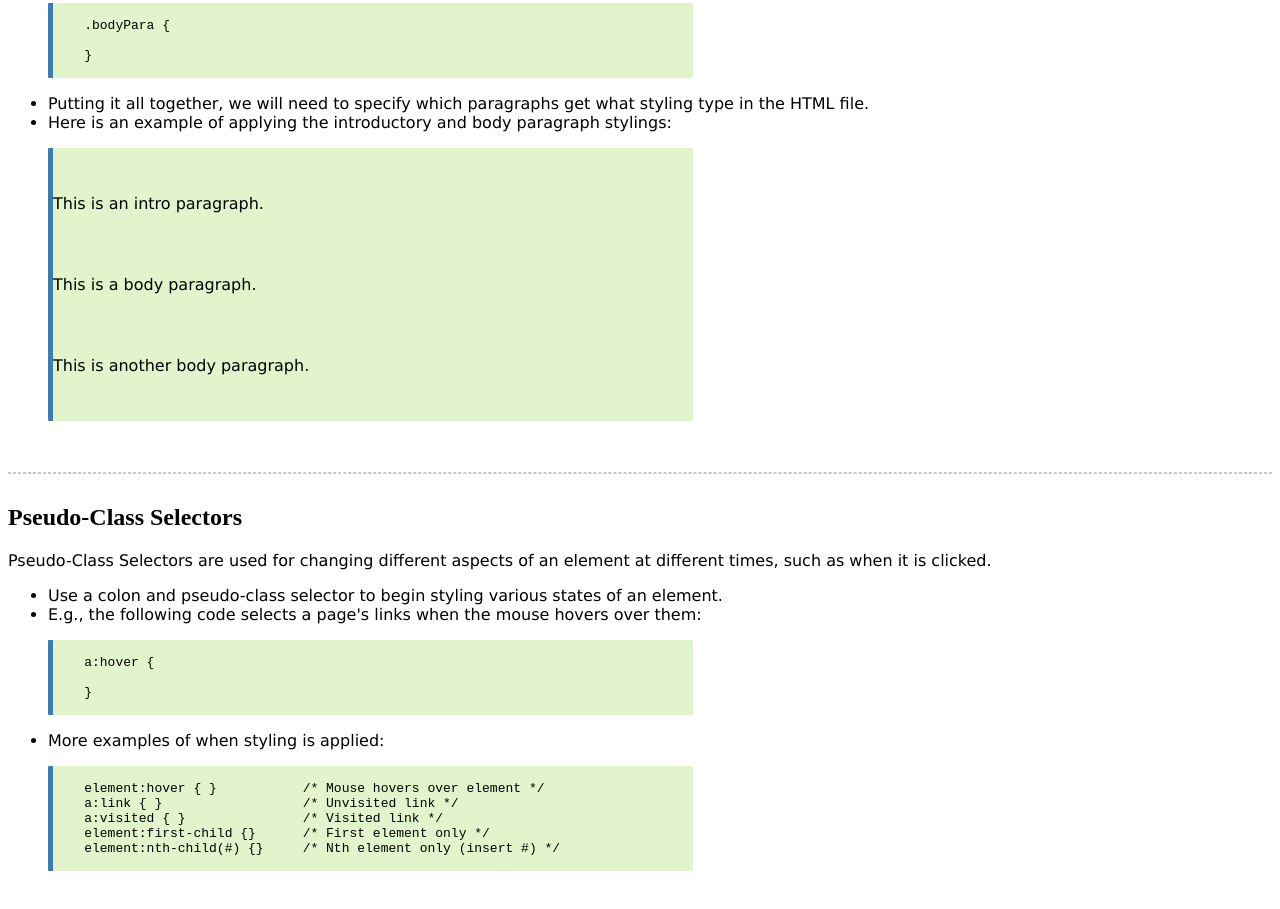
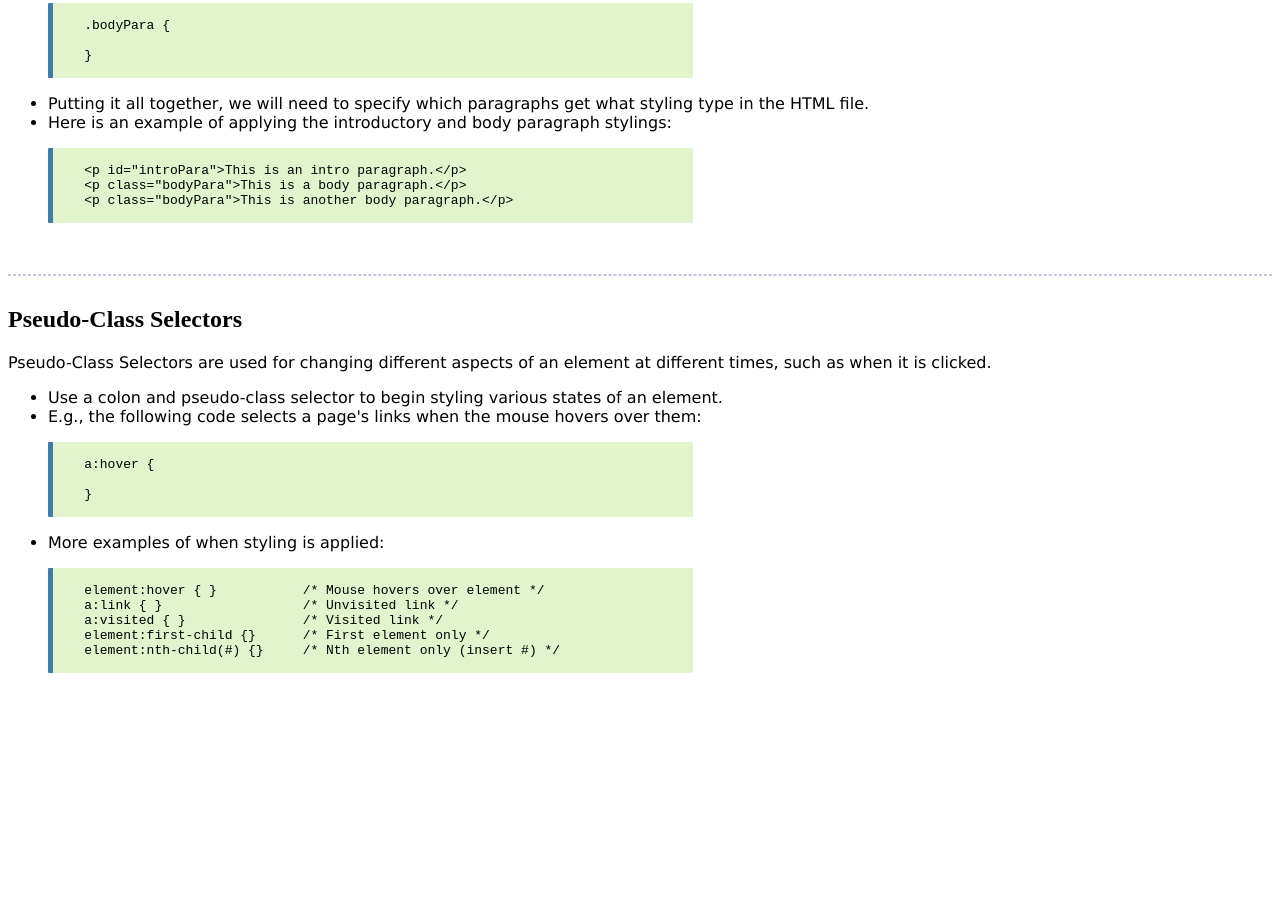
Before and after one commit to raftofpenguins/wdtk, a plain HTML site: page css-selectors.html in a window 1280 px wide. Shown: the part 904-1813 px from the top of the page. After the commit the page ends 1627 px from the top, so only its background shows below. Drawn offline with Linux system fonts and the light colour scheme.

Commit message:
entitized code on css selectors page

```diff
--- a/css-selectors.html
+++ b/css-selectors.html
@@ -104,9 +104,9 @@
 
 <!-- CODE COMING THROUGH -->
 <div class="codeBlock"><pre><code>
-    <p id="introPara">This is an intro paragraph.</p>
-    <p class="bodyPara">This is a body paragraph.</p>
-    <p class="bodyPara">This is another body paragraph.</p>
+    &lt;p id=&quot;introPara&quot;&gt;This is an intro paragraph.&lt;/p&gt;
+    &lt;p class=&quot;bodyPara&quot;&gt;This is a body paragraph.&lt;/p&gt;
+    &lt;p class=&quot;bodyPara&quot;&gt;This is another body paragraph.&lt;/p&gt;
 
 </code></pre></div>
 <!-- END OF CODE -->
```
